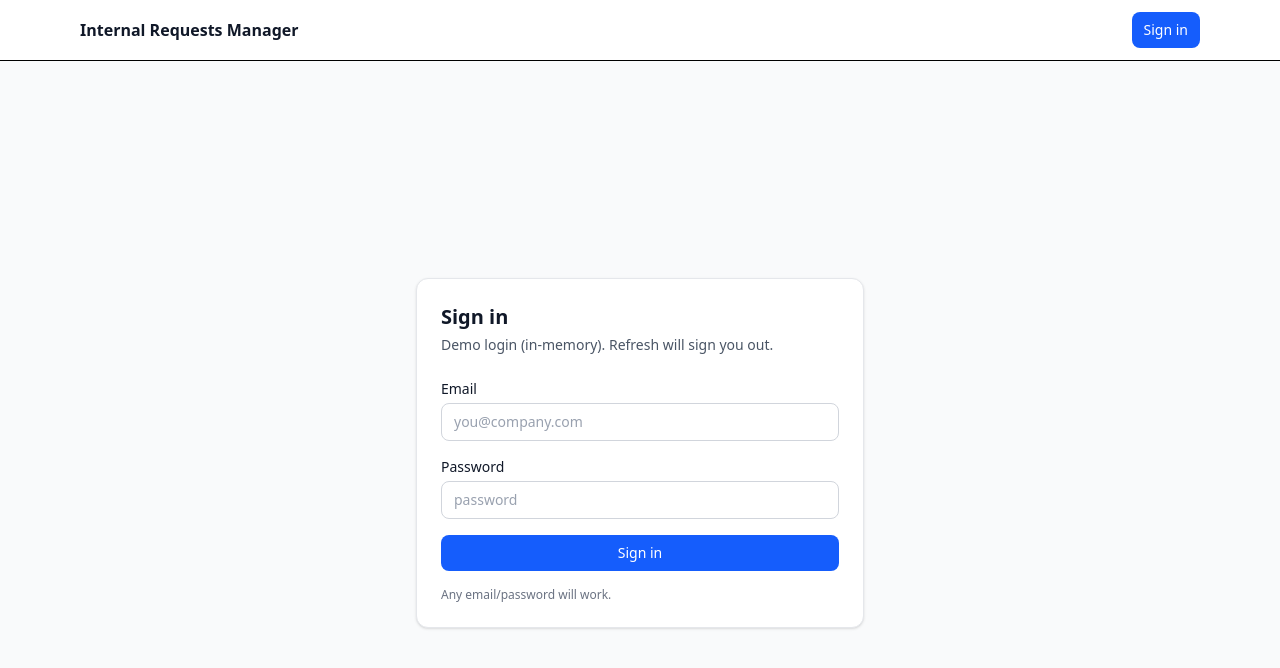
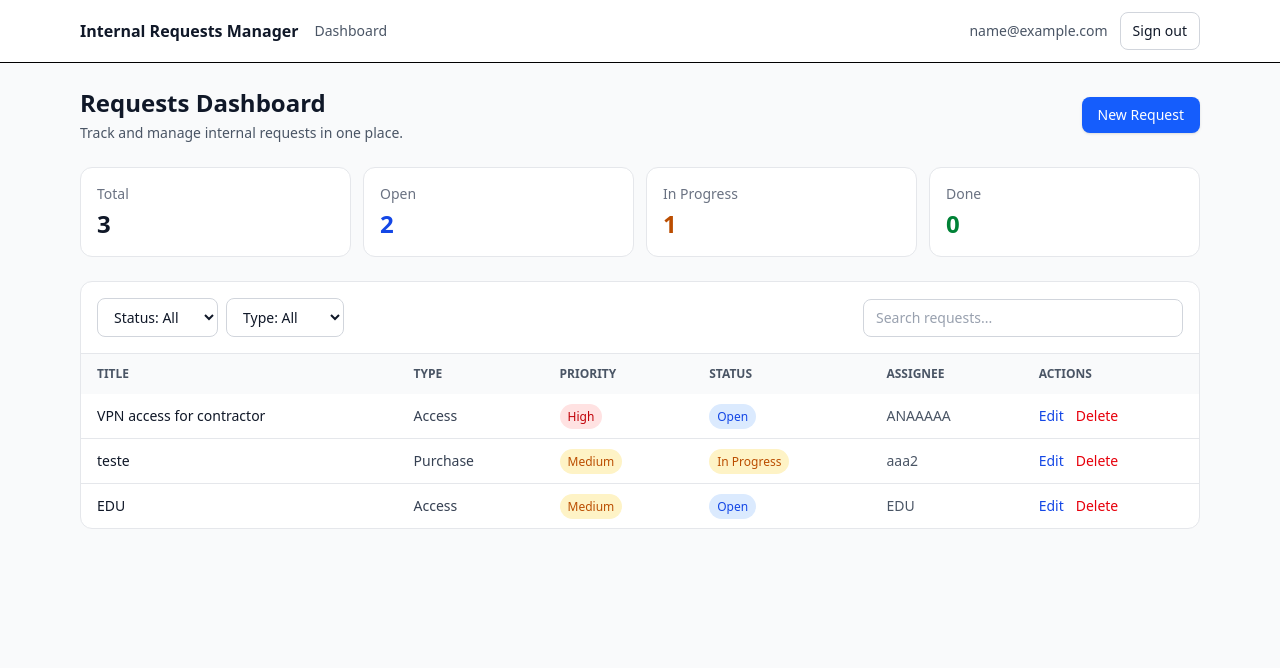
Before and after one commit to thamyresr/internal-requests-manager, a Vue app: page /dashboard in a window 1280 px wide. Before the commit this address led to /login. Shown: the top 668 px of the page. Built offline with nearby package versions, Linux system fonts and the light colour scheme; data requests are answered from the project's data file; sample sign-in values are in the browser's storage.

Commit message:
persist login; enable auth guard; cleanup

```diff
--- /dev/null
+++ b/db.json
@@ -0,0 +1,37 @@
+{
+  "requests": [
+    {
+      "id": "1",
+      "title": "VPN access for contractor",
+      "description": "Request VPN access for a contractor joining the project next week.",
+      "type": "Access",
+      "priority": "High",
+      "status": "Open",
+      "requester": "Maria",
+      "assignee": "ANAAAAA",
+      "dueDate": "2026-02-19"
+    },
+    {
+      "id": "3",
+      "title": "teste",
+      "description": "ushauisaduh",
+      "type": "Purchase",
+      "priority": "Medium",
+      "status": "In Progress",
+      "requester": "You",
+      "assignee": "aaa2",
+      "dueDate": "2026-02-27"
+    },
+    {
+      "id": "1aa2",
+      "title": "EDU",
+      "description": "oasuiodasuhdasui",
+      "type": "Access",
+      "priority": "Medium",
+      "status": "Open",
+      "requester": "You",
+      "assignee": "EDU",
+      "dueDate": "2026-02-10"
+    }
+  ]
+}
--- a/package.json
+++ b/package.json
@@ -6,7 +6,8 @@
   "scripts": {
     "dev": "vite",
     "build": "vite build",
-    "preview": "vite preview"
+    "preview": "vite preview",
+    "api": "json-server --watch db.json --port 3001"
   },
   "dependencies": {
     "vue": "^3.5.25",
@@ -15,6 +16,7 @@
   "devDependencies": {
     "@tailwindcss/vite": "^4.1.18",
     "@vitejs/plugin-vue": "^6.0.2",
+    "json-server": "^1.0.0-beta.6",
     "tailwindcss": "^4.1.18",
     "vite": "^7.3.1"
   }
--- a/src/data/seedRequests.js
+++ /dev/null
@@ -1,38 +0,0 @@
-export const seedRequests = [
-  {
-    id: "1",
-    title: "VPN access for contractor",
-    description: "Request VPN access for a contractor joining the project next week.",
-    type: "Access",
-    priority: "High",
-    status: "Open",
-    requester: "Maria",
-    assignee: "",
-    createdAt: "2026-02-16T12:00:00.000Z",
-    dueDate: "",
-  },
-  {
-    id: "2",
-    title: "New laptop request",
-    description: "Request a new laptop for a new hire (standard dev setup).",
-    type: "Equipment",
-    priority: "Medium",
-    status: "In Progress",
-    requester: "You",
-    assignee: "Alex",
-    createdAt: "2026-02-16T12:00:00.000Z",
-    dueDate: "",
-  },
-  {
-    id: "3",
-    title: "Purchase approval for software license",
-    description: "Approval request for a yearly license needed by the team.",
-    type: "Purchase",
-    priority: "Low",
-    status: "Done",
-    requester: "Jordan",
-    assignee: "Finance",
-    createdAt: "2026-02-16T12:00:00.000Z",
-    dueDate: "",
-  },
-];
--- /dev/null
+++ b/src/services/requestsApi.js
@@ -0,0 +1,42 @@
+const BASE_URL = "http://localhost:3001/requests";
+
+function handleJson(res) {
+  if (!res.ok) throw new Error(`API error ${res.status}: ${res.statusText}`);
+  return res.json();
+}
+
+export async function fetchRequests() {
+  const res = await fetch(BASE_URL);
+  return handleJson(res);
+}
+
+export async function fetchRequestById(id) {
+  const res = await fetch(`${BASE_URL}/${id}`);
+  return handleJson(res);
+}
+
+
+export async function createRequest(payload) {
+  const res = await fetch(BASE_URL, {
+    method: "POST",
+    headers: { "Content-Type": "application/json" },
+    body: JSON.stringify(payload),
+  });
+  return handleJson(res);
+}
+
+export async function updateRequest(id, payload) {
+  const res = await fetch(`${BASE_URL}/${id}`, {
+    method: "PATCH",
+    headers: { "Content-Type": "application/json" },
+    body: JSON.stringify(payload),
+  });
+
+  return handleJson(res);
+}
+
+
+export async function deleteRequest(id) {
+  const res = await fetch(`${BASE_URL}/${id}`, { method: "DELETE" });
+  if (!res.ok) throw new Error(`API error ${res.status}: ${res.statusText}`);
+}
--- a/src/stores/authStore.js
+++ b/src/stores/authStore.js
@@ -1,16 +1,35 @@
 import { ref, computed } from "vue";
 
-const user = ref(null);
+// Restore user from localStorage (dev-only persistence)
+let initial = null;
+try {
+  const raw = localStorage.getItem("user");
+  initial = raw ? JSON.parse(raw) : null;
+} catch (e) {
+  initial = null;
+}
+
+const user = ref(initial);
 
 export function useAuthStore() {
   const isAuthenticated = computed(() => Boolean(user.value));
 
   function signIn(email) {
     user.value = { email };
+    try {
+      localStorage.setItem("user", JSON.stringify(user.value));
+    } catch (e) {
+      /* ignore */
+    }
   }
 
   function signOut() {
     user.value = null;
+    try {
+      localStorage.removeItem("user");
+    } catch (e) {
+      /* ignore */
+    }
   }
 
   return {
--- /dev/null
+++ b/src/stores/requestsApiStore.js
@@ -0,0 +1,46 @@
+import { ref } from "vue";
+import * as api from "../services/requestsApi";
+
+const requests = ref([]);
+
+export function useRequestsApiStore() {
+  async function load() {
+    requests.value = await api.fetchRequests();
+  }
+
+  async function getById(id) {
+    return api.fetchRequestById(id);
+  }
+
+  async function create(payload) {
+    const created = await api.createRequest(payload);
+    requests.value.unshift(created);
+  }
+
+  async function update(id, payload) {
+    try {
+      const updated = await api.updateRequest(id, payload);
+      const index = requests.value.findIndex((r) => r.id === id);
+      if (index !== -1) {
+        requests.value[index] = updated;
+      }
+      return updated;
+    } catch (err) {
+      return null;
+    }
+  }
+
+  async function remove(id) {
+    await api.deleteRequest(id);
+    requests.value = requests.value.filter((r) => r.id !== id);
+  }
+
+  return {
+    requests,
+    load,
+    getById,
+    create,
+    update,
+    remove,
+  };
+}
--- a/src/stores/requestsStore.js
+++ /dev/null
@@ -1,64 +0,0 @@
-import { ref } from "vue";
-import { seedRequests } from "../data/seedRequests";
-
-function cloneSeed() {
-  // ensures we don't mutate the original seed array
-  return seedRequests.map((r) => ({ ...r }));
-}
-
-const requests = ref(cloneSeed());
-
-export function useRequestsStore() {
-  function getAll() {
-    return requests.value;
-  }
-
-  function getById(id) {
-    return requests.value.find((r) => r.id === String(id)) || null;
-  }
-
-  function create(payload) {
-    const now = new Date().toISOString();
-    const newItem = {
-      id: String(Date.now()),
-      createdAt: now,
-      ...payload,
-    };
-    requests.value = [newItem, ...requests.value];
-    return newItem;
-  }
-
-  function update(id, patch) {
-    const targetId = String(id);
-    const idx = requests.value.findIndex((r) => r.id === targetId);
-    if (idx === -1) return null;
-
-    const updated = { ...requests.value[idx], ...patch };
-    const next = [...requests.value];
-    next[idx] = updated;
-    requests.value = next;
-
-    return updated;
-  }
-
-  function remove(id) {
-    const targetId = String(id);
-    const before = requests.value.length;
-    requests.value = requests.value.filter((r) => r.id !== targetId);
-    return requests.value.length !== before;
-  }
-
-  function reset() {
-    requests.value = cloneSeed();
-  }
-
-  return {
-    requests, // reactive state (ref)
-    getAll,
-    getById,
-    create,
-    update,
-    remove,
-    reset,
-  };
-}
--- a/src/views/DashboardView.vue
+++ b/src/views/DashboardView.vue
@@ -1,12 +1,16 @@
 <script setup>
-import { computed, ref } from "vue";
-import { useRequestsStore } from "../stores/requestsStore";
+import { computed, ref, onMounted } from "vue";
+import { useRequestsApiStore } from "../stores/requestsApiStore";
 
-const store = useRequestsStore();
+const store = useRequestsApiStore();
 
 const statusFilter = ref("All");
 const typeFilter = ref("All");
 const query = ref("");
+
+onMounted(() => {
+  store.load();
+});
 
 const filteredRequests = computed(() => {
   const q = query.value.trim().toLowerCase();
@@ -42,12 +46,6 @@ function onDelete(id) {
   const ok = confirm("Delete this request?");
   if (!ok) return;
   store.remove(id);
-}
-
-function onReset() {
-  const ok = confirm("Reset demo data?");
-  if (!ok) return;
-  store.reset();
 }
 
 function statusClasses(status) {
@@ -93,14 +91,6 @@ function priorityClasses(priority) {
       </div>
 
       <div class="flex flex-col gap-2 sm:flex-row sm:items-center">
-        <button
-          type="button"
-          class="rounded-lg border border-gray-300 bg-white px-4 py-2 text-sm font-medium text-gray-900 hover:bg-gray-50"
-          @click="onReset"
-        >
-          Reset demo data
-        </button>
-
         <RouterLink
           to="/requests/new"
           class="inline-flex items-center justify-center rounded-lg bg-blue-600 px-4 py-2 text-sm font-medium text-white shadow-sm hover:bg-blue-700 focus:outline-none focus:ring-2 focus:ring-blue-500 focus:ring-offset-2"
--- a/src/views/RequestFormView.vue
+++ b/src/views/RequestFormView.vue
@@ -1,16 +1,18 @@
 <script setup>
 import { computed, reactive, ref, watchEffect } from "vue";
 import { useRoute, useRouter } from "vue-router";
-import { useRequestsStore } from "../stores/requestsStore";
+import { useRequestsApiStore } from "../stores/requestsApiStore";
 
 const route = useRoute();
 const router = useRouter();
-const store = useRequestsStore();
+const store = useRequestsApiStore();
 
-const requestId = computed(() => (route.params.id ? String(route.params.id) : null));
-const isEdit = computed(() => Boolean(requestId.value));
+const requestId = computed(() => route.params.id || null);
+const isEdit = computed(() => requestId.value != null);
 
 const notFound = ref(false);
+const isSubmitting = ref(false);
+const isLoading = ref(false);
 
 const form = reactive({
   title: "",
@@ -45,7 +47,6 @@ function validate() {
     form.description.trim().length >= 10
       ? ""
       : "Description must be at least 10 characters.";
-
   return !errors.title && !errors.description;
 }
 
@@ -62,6 +63,10 @@ function toPayload() {
   };
 }
 
+function sleep(ms) {
+  return new Promise((resolve) => setTimeout(resolve, ms));
+}
+
 async function onSubmit() {
   if (isSubmitting.value) return;
   if (!validate()) return;
@@ -69,18 +74,18 @@ async function onSubmit() {
   isSubmitting.value = true;
 
   try {
-    await sleep(800); // demo loading; remove later
+    await sleep(800);
 
     const payload = toPayload();
 
     if (isEdit.value) {
-      const updated = store.update(requestId.value, payload);
+      const updated = await store.update(requestId.value, payload);
       if (!updated) {
         notFound.value = true;
         return;
       }
     } else {
-      store.create(payload);
+      await store.create(payload);
     }
 
     router.push("/dashboard");
@@ -93,7 +98,7 @@ function onCancel() {
   router.push("/dashboard");
 }
 
-// Load data when editing (reacts to route param changes too)
+// Load data when editing
 watchEffect(() => {
   notFound.value = false;
 
@@ -102,7 +107,13 @@ watchEffect(() => {
     return;
   }
 
-  const existing = store.getById(requestId.value);
+  const id = requestId.value;
+
+  isLoading.value = true;
+
+  (async () => {
+    try {
+      const existing = await store.getById(id);
       if (!existing) {
         notFound.value = true;
         return;
@@ -116,15 +127,13 @@ watchEffect(() => {
       form.requester = existing.requester || "You";
       form.assignee = existing.assignee || "";
       form.dueDate = existing.dueDate || "";
+    } finally {
+      isLoading.value = false;
+    }
+  })();
 });
+</script>
 
-const isSubmitting = ref(false);
-
-function sleep(ms) {
-  return new Promise((resolve) => setTimeout(resolve, ms));
-}
-
-</script>
 
 <template>
   <div class="space-y-6">
```
Also changed, not shown: 1 other file (tests, documents, lock files or other folders). Lines whose indentation alone changed are shown as unchanged.
